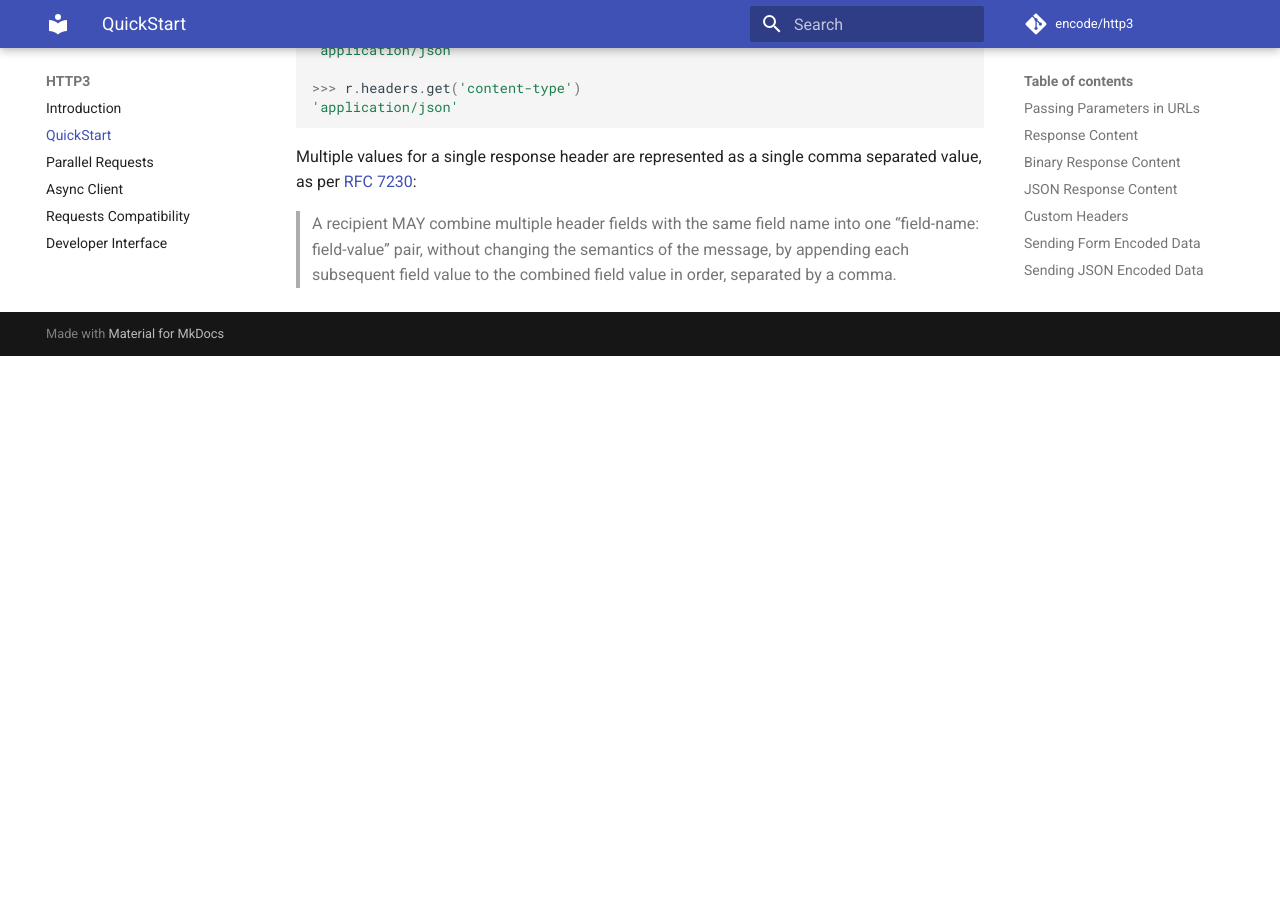
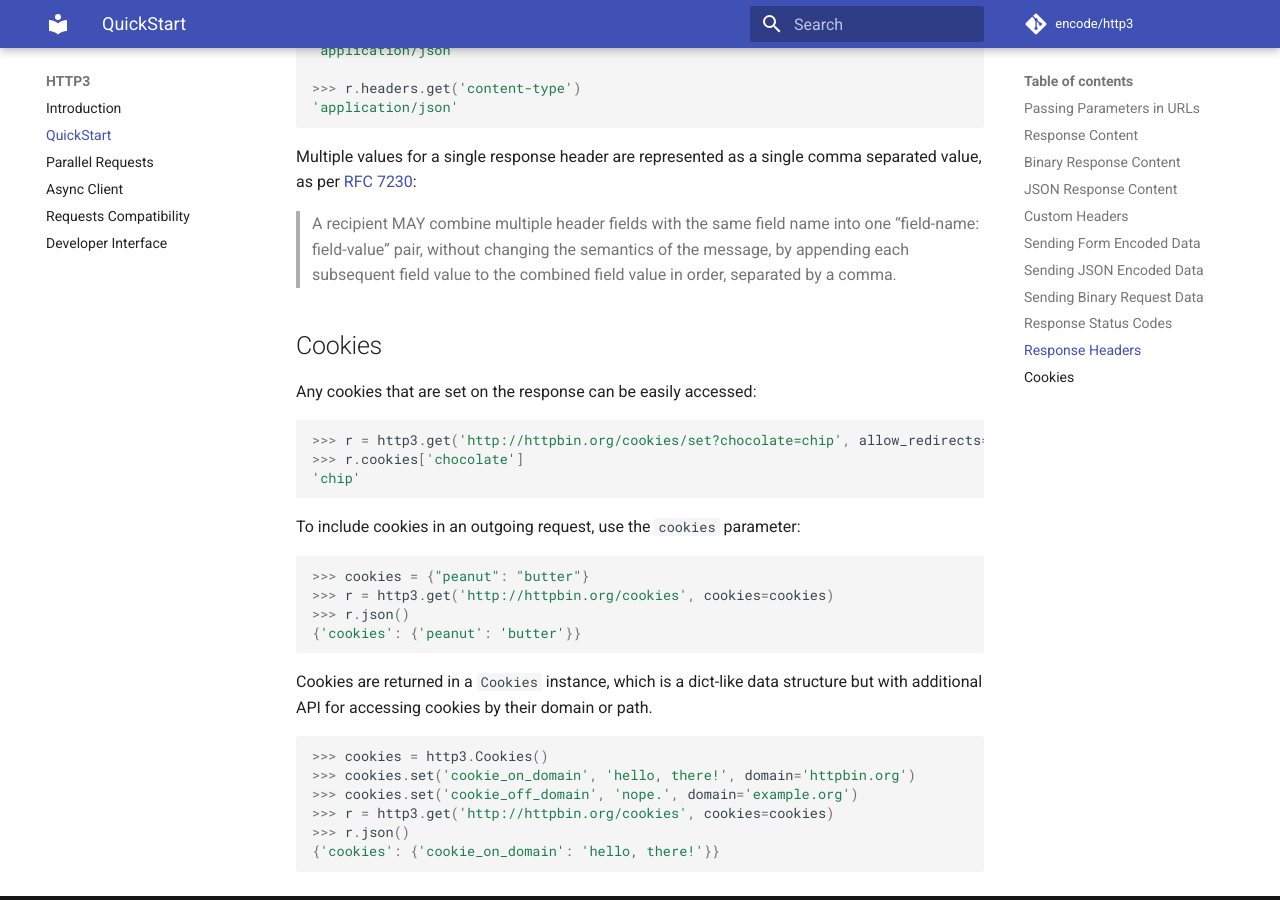
Before and after one commit to CarolinaBentrescas/httpx2, an MkDocs documentation site: the page built from docs/quickstart.md, in a window 1280 px wide and 900 px high, scrolled down 5086 px. Built offline with MkDocs 1.6.1 and Material for MkDocs 9.7.7, drawn with Linux system fonts in a browser that asks for light colours; comment, search, counter and statistics services are not loaded; before the commit the page ends 5442 px from its top, so only the background shows below that; some of the changed text lies outside the part shown.

Commit message:
Add Cookies docs

````diff
--- a/docs/quickstart.md
+++ b/docs/quickstart.md
@@ -268,3 +268,34 @@ Multiple values for a single response header are represented as a single comma s
 value, as per [RFC 7230](https://tools.ietf.org/html/rfc7230#section-3.2):
 
 > A recipient MAY combine multiple header fields with the same field name into one “field-name: field-value” pair, without changing the semantics of the message, by appending each subsequent field value to the combined field value in order, separated by a comma.
+
+## Cookies
+
+Any cookies that are set on the response can be easily accessed:
+
+```python
+>>> r = http3.get('http://httpbin.org/cookies/set?chocolate=chip', allow_redirects=False)
+>>> r.cookies['chocolate']
+'chip'
+```
+
+To include cookies in an outgoing request, use the `cookies` parameter:
+
+```python
+>>> cookies = {"peanut": "butter"}
+>>> r = http3.get('http://httpbin.org/cookies', cookies=cookies)
+>>> r.json()
+{'cookies': {'peanut': 'butter'}}
+```
+
+Cookies are returned in a `Cookies` instance, which is a dict-like data structure
+but with additional API for accessing cookies by their domain or path.
+
+```python
+>>> cookies = http3.Cookies()
+>>> cookies.set('cookie_on_domain', 'hello, there!', domain='httpbin.org')
+>>> cookies.set('cookie_off_domain', 'nope.', domain='example.org')
+>>> r = http3.get('http://httpbin.org/cookies', cookies=cookies)
+>>> r.json()
+{'cookies': {'cookie_on_domain': 'hello, there!'}}
+```
````
Also changed, not shown: other parts of docs/quickstart.md (+2 -2 lines).
